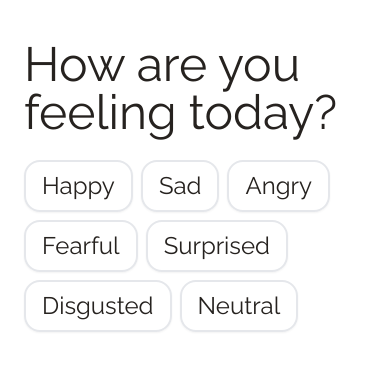
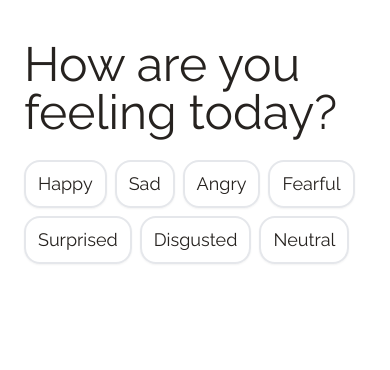
Before and after one commit to devcimen/emotion-scape, a Next.js app: page / in a window 390 px wide. Shown: the top 370 px of the page. Built offline with nearby package versions, Linux system fonts and the light colour scheme.

Commit message:
Some more responsive changes

```diff
--- a/src/components/Tag.js
+++ b/src/components/Tag.js
@@ -10,8 +10,8 @@ const Tag = ({ label, onClick, isActive }) => {
       transition={{ duration: 0.2, ease: "easeOut" }}
       whileHover={{ x: 4}}
       className={`inline-flex items-center justify-center
-                 px-4 py-2 rounded-2xl
-                 border-2 text-gray-800 text-2xl
+                 md:px-4 px-3 py-2 rounded-2xl
+                 border-2 text-gray-800 text-lg md:text-2xl
                  shadow-sm duration-500
                hover:border-gray-600
                  ${isActive ? 'bg-blue-50 border-gray-600' : 'bg-transparent border-gray-200'}`}
--- a/src/pages/index.js
+++ b/src/pages/index.js
@@ -121,7 +121,7 @@ const Index = () => {
                         ) : (
                             <h2 className='text-xl text-gray-800'>{mood}</h2>
                         )}
-                        <p className='text-sm text-gray-600'>{moodMessages[mood]}</p>
+                        <p className='text-sm text-gray-600 mr-6'>{moodMessages[mood]}</p>
                     </div>
                     {/* <div className='absolute -z-10 w-max h-32 bg-blue-50 rounded-full blur-xl'></div> */}
                 </motion.div>
```
